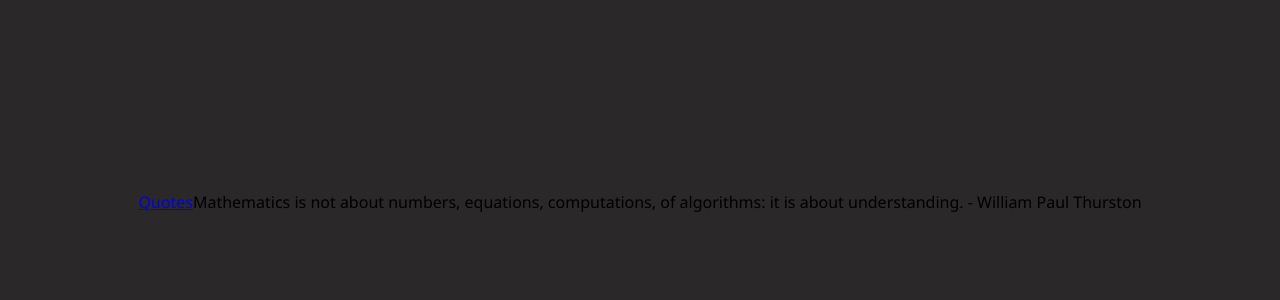
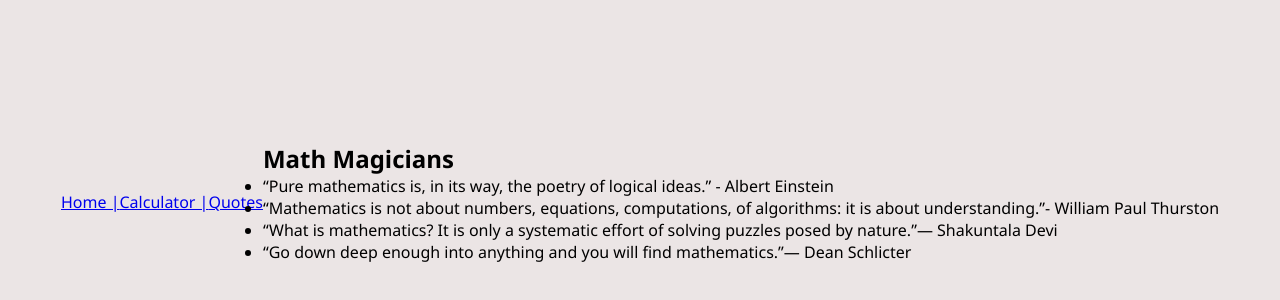
Before and after one commit to Addisu87/math-magicians, a React (Create React App) app: page /quotes in a window 1280 px wide. Shown: the part 198-498 px from the top of the page. Built offline with nearby package versions, Linux system fonts and the light colour scheme.

Commit message:
Add a navbar

```diff
--- a/src/App.css
+++ b/src/App.css
@@ -5,8 +5,7 @@
 }
 
 * {
-  --dark: rgb(42, 40, 40);
-  --light: #fff;
+  --dark: rgb(235, 229, 229);
 }
 
 .App {
--- a/src/App.js
+++ b/src/App.js
@@ -1,17 +1,21 @@
-import { Route, Routes } from 'react-router-dom';
+import { BrowserRouter as Router, Route, Routes } from 'react-router-dom';
 import './App.css';
+import Navbar from './components/Navbar';
+import Home from './components/Home';
 import Calculator from './components/Calculator';
-import Home from './components/Home';
 import Quotes from './components/Quotes';
 
 function App() {
   return (
     <div className="App">
-      <Routes>
-        <Route path="/" element={<Home />} />
-        <Route path="/calculator" element={<Calculator />} />
-        <Route path="/quotes" element={<Quotes />} />
-      </Routes>
+      <Router>
+        <Navbar />
+        <Routes>
+          <Route path="/home" element={<Home />} />
+          <Route path="/calculator" element={<Calculator />} />
+          <Route path="/quotes" element={<Quotes />} />
+        </Routes>
+      </Router>
     </div>
   );
 }
--- a/src/components/Calculator.js
+++ b/src/components/Calculator.js
@@ -1,35 +1,28 @@
 import React, { useState } from 'react';
-import Button from './Button';
 import RowDisplay from './RowDisplay';
 import calculate from '../logic/calculate';
-import { Link } from 'react-router-dom';
+import Button from './Button';
 
-const Calculator = () => {
+function Calculator() {
   const [state, setState] = useState({
     next: null,
     total: null,
-    operation: null
+    operation: null,
   });
   const handleClick = (e) => {
-    setState((state) =>
-      calculate(
-        {
-          next: state.next,
-          total: state.total,
-          operation: state.operation
-        },
-        e.target.value
-      )
-    );
+    setState((state) => calculate(
+      {
+        next: state.next,
+        total: state.total,
+        operation: state.operation,
+      },
+      e.target.value,
+    ));
   };
 
   const { next, total, operation } = state;
   return (
     <div className="container">
-      <nav>
-        <Link to="/calculator">Calculator</Link>
-      </nav>
-
       <RowDisplay next={next} total={total} operation={operation} />
 
       <div className="rowBtn normal">
@@ -67,6 +60,6 @@ const Calculator = () => {
       </div>
     </div>
   );
-};
+}
 
 export default Calculator;
--- a/src/components/Home.js
+++ b/src/components/Home.js
@@ -1,19 +1,12 @@
 import React from 'react';
-import { Link } from 'react-router-dom';
 
 function Home() {
   return (
-    <>
-      <nav>
-        <Link to="/">Home</Link>
-      </nav>
-
-      <main>
-        <h2>Math Magicians</h2>
-        <h4>Welcome to our page!</h4>
-        <p>Hi Addisu</p>
-      </main>
-    </>
+    <main>
+      <h2>Math Magicians</h2>
+      <h4>Welcome to our page!</h4>
+      <p>Hi Addisu</p>
+    </main>
   );
 }
 
--- /dev/null
+++ b/src/components/Navbar.js
@@ -0,0 +1,14 @@
+import React from 'react';
+import { Link } from 'react-router-dom';
+
+function Navbar() {
+  return (
+    <nav>
+      <Link to="/home">Home |</Link>
+      <Link to="/calculator">Calculator |</Link>
+      <Link to="/quotes">Quotes</Link>
+    </nav>
+  );
+}
+
+export default Navbar;
--- a/src/components/Quotes.js
+++ b/src/components/Quotes.js
@@ -1,19 +1,41 @@
 import React from 'react';
-import { Link } from 'react-router-dom';
 
-const Quotes = () => (
-  <>
-    <nav>
-      <Link to="/quotes">Quotes</Link>
-    </nav>
-
+function Quotes() {
+  return (
     <main>
-      <p>
-        Mathematics is not about numbers, equations, computations, of
-        algorithms: it is about understanding. - William Paul Thurston
-      </p>
+      <div>
+        <h2>Math Magicians</h2>
+      </div>
+      <ul>
+        <li>
+          <q>Pure mathematics is, in its way, the poetry of logical ideas.</q>
+          {' '}
+          -
+          Albert Einstein
+        </li>
+        <li>
+          <q>
+            Mathematics is not about numbers, equations, computations, of
+            algorithms: it is about understanding.
+          </q>
+          - William Paul Thurston
+        </li>
+        <li>
+          <q>
+            What is mathematics? It is only a systematic effort of solving
+            puzzles posed by nature.
+          </q>
+          — Shakuntala Devi
+        </li>
+        <li>
+          <q>
+            Go down deep enough into anything and you will find mathematics.
+          </q>
+          — Dean Schlicter
+        </li>
+      </ul>
     </main>
-  </>
-);
+  );
+}
 
 export default Quotes;
--- a/src/index.css
+++ b/src/index.css
@@ -2,9 +2,9 @@
   --screen-color: #858693;
   --dark: #000;
   --light: rgb(235, 230, 230);
-  --bg-color: #fff;
+  --bg-color: rgb(69, 62, 62);
   --operator-color: #eb8537;
-  --border-color: rgb(218, 214, 214);
+  --border-color: rgb(74, 69, 69);
   --input-active: rgb(120, 80, 80);
 }
 
@@ -60,9 +60,8 @@ body {
 
 input[type='button'] {
   width: 100%;
-  background-color: var(--light);
+  background-color: var(--dark);
   border: 2px solid var(--border-color);
-  color: var(--dark);
   display: flex;
   justify-content: center;
   align-items: center;
--- a/src/index.js
+++ b/src/index.js
@@ -1,16 +1,13 @@
 import React from 'react';
 import ReactDOM from 'react-dom/client';
 import './index.css';
-import { BrowserRouter as Router } from 'react-router-dom';
 import App from './App';
 import reportWebVitals from './reportWebVitals';
 
 const root = ReactDOM.createRoot(document.getElementById('root'));
 root.render(
   <React.StrictMode>
-    <Router>
-      <App />
-    </Router>
+    <App />
   </React.StrictMode>,
 );
 
```
Also changed, not shown: src/components/calcContainer.js (added, +14 -0 lines).
